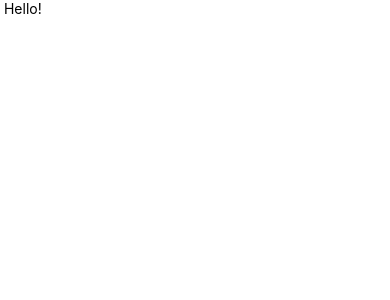
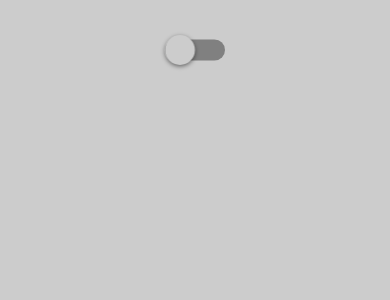
Before and after one commit to rohan3342/test, a React Native app: screen / in a window 390 px wide. Shown: the top 300 px of the page. Built offline with nearby package versions, Linux system fonts and the light colour scheme.

Commit message:
Question 1 and 2 complete

```diff
--- a/App.js
+++ b/App.js
@@ -1,23 +1,15 @@
 import React from 'react';
-import { Text,View,StyleSheet } from 'react-native';
+
+import SliderSwitch from './src/components/SwitchComp';
+import WebViewComp from './src/components/WebViewComp';
 
 class App extends React.Component{
-
-  constructor(props){
-    super(props);
-  }
-
   render(){
     return (
-      <View>
-          <Text> Hello! </Text>
-      </View>
-    );
+      <SliderSwitch/>
+      // <WebViewComp/>
+      );
   }
 };
 
-const styles = StyleSheet.create({
-
-})
-
 export default App;
--- a/package.json
+++ b/package.json
@@ -10,8 +10,10 @@
     "lint": "eslint ."
   },
   "dependencies": {
+    "@react-native-community/slider": "^3.0.3",
     "react": "16.13.1",
-    "react-native": "0.63.4"
+    "react-native": "0.63.4",
+    "react-native-webview": "^11.2.3"
   },
   "devDependencies": {
     "@babel/core": "7.13.1",
--- /dev/null
+++ b/src/components/SliderComp.js
@@ -0,0 +1,46 @@
+import React, { useState } from "react";
+import { View, Text, StyleSheet } from "react-native";
+import Slider from '@react-native-community/slider';
+
+const SliderComp = () => {
+    const [value, setValue] = useState(1);
+    return (
+    <View style={styles.container}>
+        <Slider
+            style = { styles.slider }
+            value = { value }
+            onValueChange = { setValue }
+            minimumValue = {0}
+            maximumValue = {100}
+            minimumTrackTintColor="white"
+            thumbTintColor = "white"
+            maximumTrackTintColor = "#3d3d3d"
+            step={1}
+            />
+            <Text style = {styles.textView}> {value} </Text>
+    </View>
+    )
+}
+
+const styles = StyleSheet.create({
+    container: {
+        marginVertical: 40,
+        justifyContent: 'center',
+        alignItems: 'center',
+        width: '80%',
+        height: 200,
+        backgroundColor: '#9ed3ff',
+        padding: 5,
+        borderRadius: 20
+    },
+    slider: {
+        width: '80%',
+        height: 40
+    },
+    textView: {
+        fontSize: 20,
+        color: '#3d3d3d'
+    }
+})
+
+export default SliderComp;
--- /dev/null
+++ b/src/components/SwitchComp.js
@@ -0,0 +1,43 @@
+import React, { useState } from "react"
+import { Switch, View, StyleSheet } from 'react-native'
+import SliderComp from './SliderComp';
+
+const SwitchComp = () => {
+    const [isEnable, setIsEnable] = useState(false);
+    const isOn = () => {
+        setIsEnable(prevState => !prevState)
+    }
+    return (
+        <View
+            style={[styles.container,
+                isEnable ?
+                { backgroundColor: 'white' } : { backgroundColor: '#ccc' }]}>
+            <Switch
+                style={styles.switch}
+                trackColor={{ false: "grey", true: "#9ed3ff" }}
+                thumbColor={ isEnable ? "#fff" : "#ccc" }
+                onValueChange={isOn}
+                value = { isEnable }
+            />
+            {
+                isEnable ?
+                    <SliderComp />
+                    : null
+            }
+        </View>
+    )
+}
+
+const styles = StyleSheet.create({
+    container: {
+        flex: 1,
+        paddingTop: 40,
+        justifyContent: 'flex-start',
+        alignItems: 'center',
+    },
+    switch: {
+        transform: [{scale: 1.5}]
+    }
+})
+
+export default SwitchComp;
--- /dev/null
+++ b/src/components/WebViewComp.js
@@ -0,0 +1,51 @@
+import React, {Component} from 'react';
+import {StyleSheet, View, SafeAreaView, ActivityIndicator} from 'react-native';
+import {WebView} from 'react-native-webview';
+
+class WebViewComp extends Component {
+  constructor(props) {
+    super(props);
+    this.state = {
+      isLoading: true
+    }
+  }
+
+  render() {
+    return(
+      <SafeAreaView style={styles.container}>
+        <WebView
+          onLoadStart={() => {
+            this.setState({isLoading: true});
+          }}
+          onLoadEnd = {() => {
+            this.setState({isLoading: false});
+          }}
+          source={{uri: 'https://google.com'}}
+        />
+        {this.state.isLoading ? (
+          <View style={styles.activity}>
+            <ActivityIndicator
+              size={'large'}
+              color={'orange'}
+              animating={true}
+            />
+          </View>
+        ): null}
+      </SafeAreaView>
+    )
+  }
+}
+
+const styles = StyleSheet.create({
+  container: {
+    flex: 1,
+  },
+  activity: {
+    justifyContent: 'center',
+    alignItems: 'center',
+    width: '100%',
+    height: '100%'
+  }
+});
+
+export default WebViewComp;
```
Also changed, not shown: src/components/FetchData.js (added, +18 -0 lines), src/components/Home.js (+117 -0 lines), 3 other files (tests, documents, lock files or other folders).
